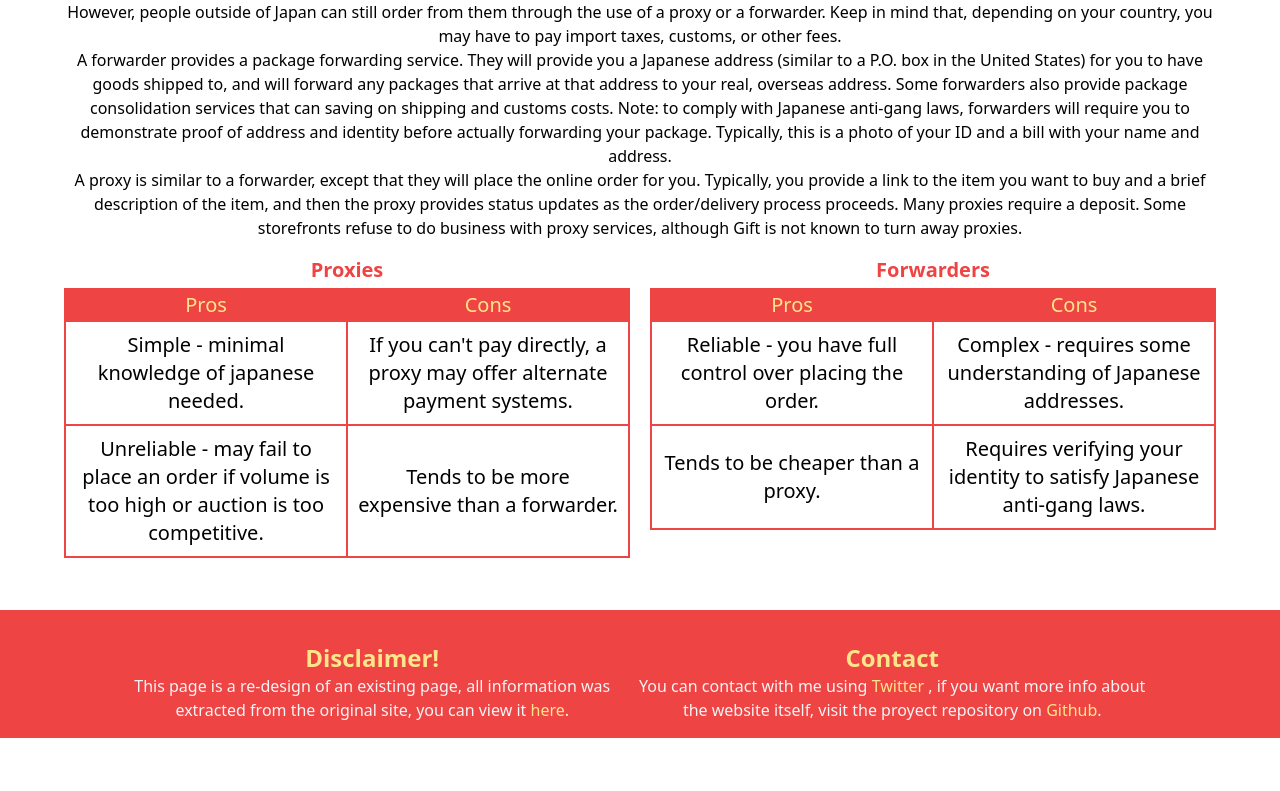
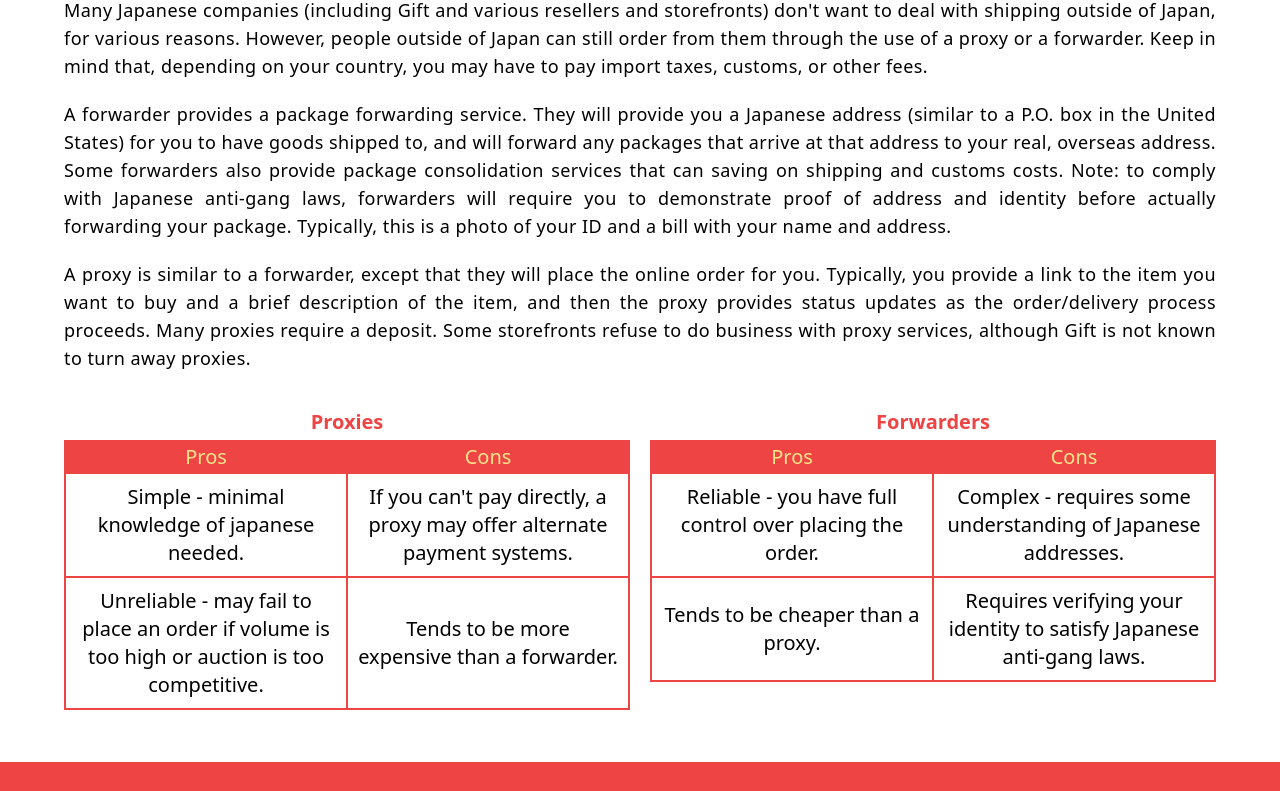
Before and after one commit to Santaka1882/FumoSite, a Gatsby site: page /proxiesAndFowarders in a window 1280 px wide. Shown: the part 152-943 px from the top of the page. Before the commit the page ends 890 px from the top, so only its background shows below. Built offline with nearby package versions, Linux system fonts and the light colour scheme; Gatsby itself is replaced by a stand-in of ours.

Commit message:
paragraph component

```diff
--- a/src/components/proxiesAndForwarders/Proxies.jsx
+++ b/src/components/proxiesAndForwarders/Proxies.jsx
@@ -1,6 +1,7 @@
 import React from 'react'
 
 import ProsConsTable from './ProsConsTable'
+import Paragraph from '../utils/Paragraph'
 
 const Proxies = () => {
     return (
@@ -9,15 +10,15 @@ const Proxies = () => {
                 <h2 className='text-3xl text-red-500 font-semibold'>Proxies And Forwarders</h2>
 
                 <section>
-                    <p>
+                    <Paragraph>
                         Many Japanese companies (including Gift and various resellers and storefronts)
                         don't want to deal with shipping outside of Japan, for various reasons.
                         However, people outside of Japan can still order from them through the use of a proxy
                         or a forwarder. Keep in mind that, depending on your country, you may have to pay import
                         taxes, customs, or other fees.
-                    </p>
+                    </Paragraph>
 
-                    <p>
+                    <Paragraph>
                         A forwarder provides a package forwarding service. They will provide you a Japanese
                         address (similar to a P.O. box in the United States) for you to have goods shipped to,
                         and will forward any packages that arrive at that address to your real, overseas address.
@@ -25,15 +26,15 @@ const Proxies = () => {
                         and customs costs. Note: to comply with Japanese anti-gang laws, forwarders will require you
                         to demonstrate proof of address and identity before actually forwarding your package.
                         Typically, this is a photo of your ID and a bill with your name and address.
-                    </p>
+                    </Paragraph>
 
-                    <p>
+                    <Paragraph>
                         A proxy is similar to a forwarder, except that they will place the online order for you.
                         Typically, you provide a link to the item you want to buy and a brief description of the item,
                         and then the proxy provides status updates as the order/delivery process proceeds.
                         Many proxies require a deposit. Some storefronts refuse to do business with proxy services,
                         although Gift is not known to turn away proxies.
-                    </p>
+                    </Paragraph>
                 </section>
                 <section className='grid grid-cols-1 md:grid-cols-2 gap-5'>
                     <ProsConsTable
--- /dev/null
+++ b/src/components/utils/Paragraph.jsx
@@ -0,0 +1,11 @@
+import React from 'react'
+
+const Paragraph = ({ children }) => {
+    return (
+        <p className='my-5 text-justify tracking-wide md:text-lg'>
+            { children }
+        </p>
+    )
+}
+
+export default Paragraph
```
